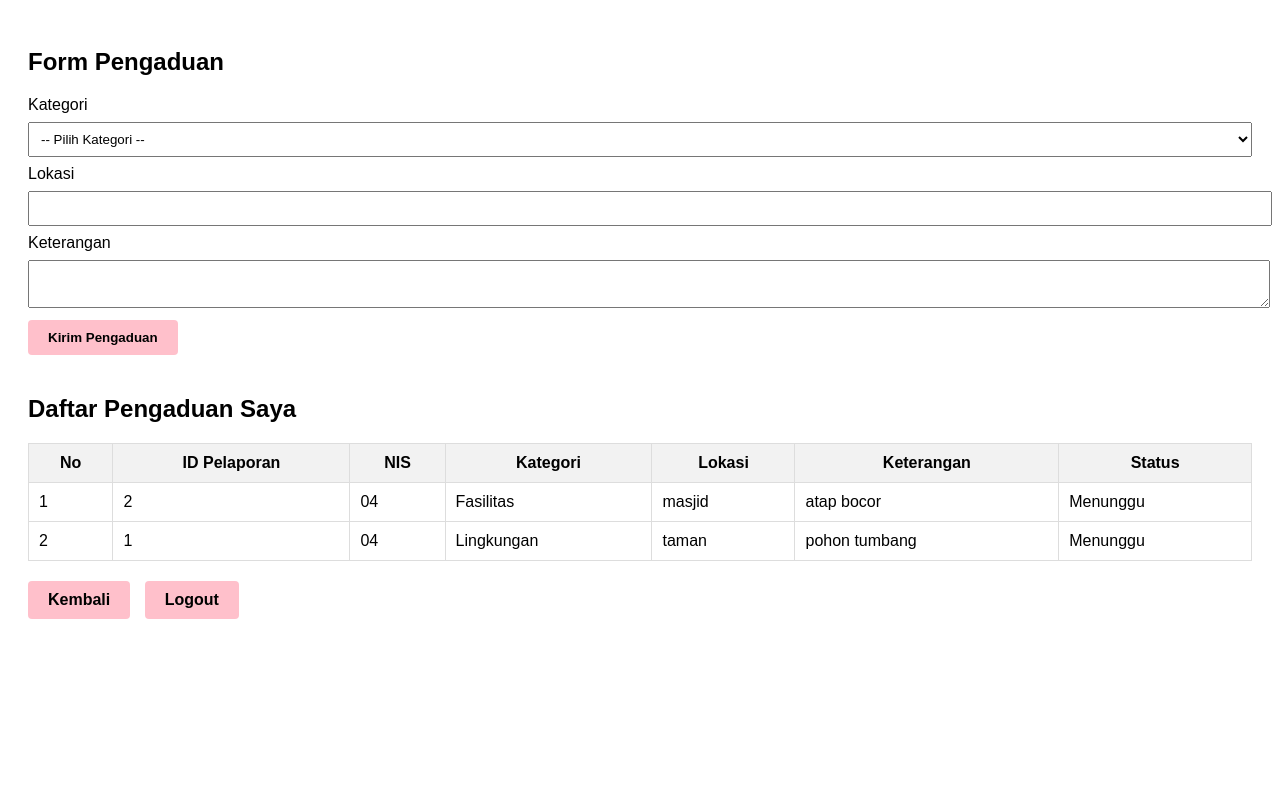
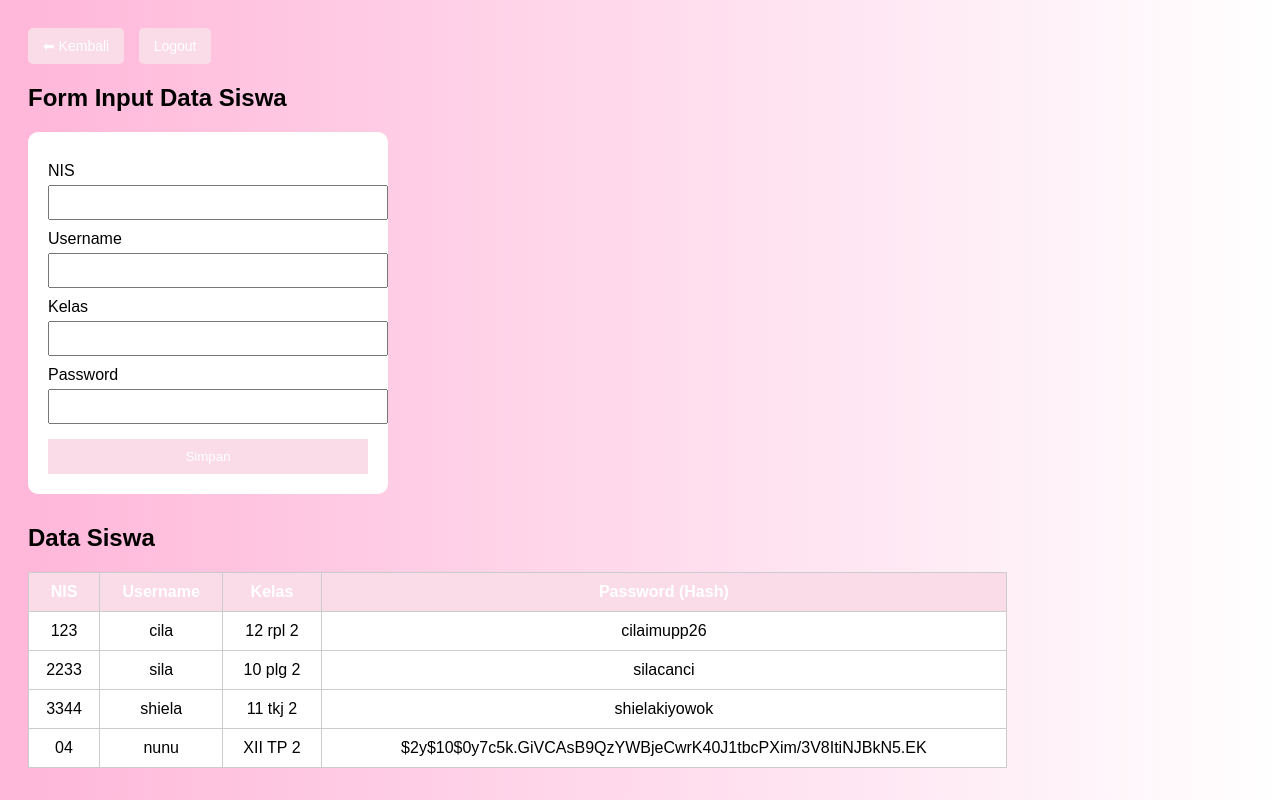
Before and after one commit to shiela-22/sekolah_2026_12RPL2_SHIELA_RUSMANIAWATI, a PHP site: page /datasiswa.php in a window 1280 px wide. Run offline with PHP 8.4, Linux system fonts and the light colour scheme; data comes from the database, SQL or seed files in the repository.

Commit message:
Add files via upload

```diff
--- a/Shiela XII RPL 2/datasiswa.php
+++ b/Shiela XII RPL 2/datasiswa.php
@@ -1,154 +1,164 @@
 <?php
 session_start();
 
-/* ================== KONEKSI DATABASE ================== */
-$koneksi = mysqli_connect("localhost","root","","ujikom_12rpl2_shiela_rusmaniawat");
+// ================= KONEKSI DATABASE =================
+$host = "localhost";
+$user = "root";
+$pass = "";
+$db   = "ujikom_12rpl2_shiela_rusmaniawat";
 
-if(!$koneksi){
+$koneksi = mysqli_connect($host, $user, $pass, $db);
+if (!$koneksi) {
     die("Koneksi gagal: " . mysqli_connect_error());
 }
 
-/* ================== CEK LOGIN ================== */
-if(!isset($_SESSION['nis'])){
-    $_SESSION['nis'] = '04'; // contoh sementara
+// ================= PROSES SIMPAN =================
+if (isset($_POST['simpan'])) {
+
+    // AMBIL DATA DARI FORM
+    $nis      = trim($_POST['nis']);
+    $username = trim($_POST['username']);
+    $kelas    = trim($_POST['kelas']);
+    $password = trim($_POST['password']);
+
+    // VALIDASI TIDAK BOLEH KOSONG
+    if ($nis == "" || $username == "" || $kelas == "" || $password == "") {
+        echo "<script>alert('Semua data wajib diisi!');</script>";
+    } else {
+
+        // HASH PASSWORD (WAJIB)
+        $password_hash = password_hash($password, PASSWORD_DEFAULT);
+
+        // SIMPAN KE DATABASE
+        $query = "INSERT INTO user (nis, username, kelas, password)
+                  VALUES ('$nis', '$username', '$kelas', '$password_hash')";
+
+        if (mysqli_query($koneksi, $query)) {
+            echo "<script>alert('Data berhasil disimpan');</script>";
+        } else {
+            echo "<script>alert('Gagal menyimpan data');</script>";
+        }
+    }
 }
 
-$nis = $_SESSION['nis'];
-
-
-/* ================== SIMPAN PENGADUAN ================== */
-if(isset($_POST['submit'])){
-
-    $id_kategori = $_POST['id_kategori'] ?? '';
-    $lokasi      = $_POST['lokasi'] ?? '';
-    $keterangan  = $_POST['keterangan'] ?? '';
-
-    mysqli_query($koneksi,"
-        INSERT INTO input_aspirasi
-        (nis,id_kategori,lokasi,ket,status,feedback)
-        VALUES
-        ('$nis','$id_kategori','$lokasi','$keterangan','Menunggu',NULL)
-    ");
-
-    header("Location: datasiswa.php");
-    exit;
-}
-
-
-/* ================== AMBIL DATA PENGADUAN ================== */
-$query = mysqli_query($koneksi,"
-    SELECT
-        input_aspirasi.*,
-        kategori.ket_kategori
-    FROM input_aspirasi
-    LEFT JOIN kategori
-        ON input_aspirasi.id_kategori = kategori.id_kategori
-    WHERE input_aspirasi.nis = '$nis'
-    ORDER BY input_aspirasi.id_pelaporan DESC
-");
+// ================= AMBIL DATA =================
+$data = mysqli_query($koneksi, "SELECT nis, username, kelas, password FROM user");
 ?>
 
 <!DOCTYPE html>
-<html>
+<html lang="id">
 <head>
-    <title>Pengaduan Siswa</title>
+    <meta charset="UTF-8">
+    <title>Data Siswa</title>
     <style>
-        body { font-family: Arial; padding: 20px; }
-        form { margin-bottom: 40px; }
-        input, select, textarea { width: 100%; padding: 8px; margin: 8px 0; }
-        table { border-collapse: collapse; width: 100%; }
-        table, th, td { border: 1px solid #ddd; }
-        th, td { padding: 10px; }
-        th { background-color: #f2f2f2; }
-        button, a.btn {
+        body {
+            font-family: Arial;
+            background: linear-gradient(to right,#ffb6d9,#ffffff);
+            padding: 20px;
+        }
+        .btn-area {
+            margin-bottom: 20px;
+        }
+        .btn {
             display: inline-block;
-            padding: 10px 20px;
-            background: pink;
-            border: none;
-            color: black;
-            cursor: pointer;
+            padding: 10px 15px;
             text-decoration: none;
-            border-radius: 4px;
-            font-weight: bold;
+            color: white;
+            border-radius: 5px;
             margin-right: 10px;
+            font-size: 14px;
         }
-        button:hover, a.btn:hover {
-            background: #ff69b4;
-            color: white;
+        .btn-back {
+            background:#FADCE9;
         }
         .btn-logout {
-            background: #e74c3c;
+            background:#FADCE9;
+        }
+        form {
+            width: 320px;
+            background: white;
+            padding: 20px;
+            border-radius: 10px;
+            margin-bottom: 30px;
+        }
+        label {
+            display: block;
+            margin-top: 10px;
+        }
+        input {
+            width: 100%;
+            padding: 8px;
+            margin-top: 5px;
+        }
+        button {
+            margin-top: 15px;
+            padding: 10px;
+            background:#FADCE9;
             color: white;
+            border: none;
+            cursor: pointer;
+            width: 100%;
         }
-        .btn-logout:hover {
-            background: #c0392b;
+        table {
+            background: white;
+            border-collapse: collapse;
+            width: 80%;
+        }
+        th, td {
+            padding: 10px;
+            border: 1px solid #ccc;
+            text-align: center;
+        }
+        th {
+            background:#FADCE9;
+            color: white;
         }
     </style>
 </head>
 <body>
 
-<h2>Form Pengaduan</h2>
+<!-- TOMBOL -->
+<div class="btn-area">
+    <a href="index.php" class="btn btn-back">⬅ Kembali</a>
+    <a href="logout-pengaduan.php" class="btn btn-logout">Logout</a>
+</div>
+
+<h2>Form Input Data Siswa</h2>
 
 <form method="post">
+    <label>NIS</label>
+    <input type="text" name="nis" required>
 
-    <label>Kategori</label>
-    <select name="id_kategori" required>
-        <option value="">-- Pilih Kategori --</option>
-        <?php
-        $kategori = mysqli_query($koneksi,"SELECT * FROM kategori");
-        while($k = mysqli_fetch_assoc($kategori)){
-            echo "<option value='".htmlspecialchars($k['id_kategori'])."'>"
-                 .htmlspecialchars($k['ket_kategori'])."</option>";
-        }
-        ?>
-    </select>
+    <label>Username</label>
+    <input type="text" name="username" required>
 
-    <label>Lokasi</label>
-    <input type="text" name="lokasi" required>
+    <label>Kelas</label>
+    <input type="text" name="kelas" required>
 
-    <label>Keterangan</label>
-    <textarea name="keterangan" required></textarea>
+    <label>Password</label>
+    <input type="password" name="password" required>
 
-    <button type="submit" name="submit">Kirim Pengaduan</button>
+    <button type="submit" name="simpan">Simpan</button>
 </form>
 
-
-<h2>Daftar Pengaduan Saya</h2>
+<h2>Data Siswa</h2>
 
 <table>
     <tr>
-    <th>No</th>
-    <th>ID Pelaporan</th>
         <th>NIS</th>
-    <th>Kategori</th>
-    <th>Lokasi</th>
-    <th>Keterangan</th>
-    <th>Status</th>
+        <th>Username</th>
+        <th>Kelas</th>
+        <th>Password (Hash)</th>
     </tr>
-
-<?php
-$no = 1;
-while($row = mysqli_fetch_assoc($query)){
-    $row = array_map(function($v){ return $v ?? ''; }, $row);
-
-    echo "<tr>";
-    echo "<td>".$no++."</td>";
-    echo "<td>".htmlspecialchars($row['id_pelaporan'])."</td>";
-    echo "<td>".htmlspecialchars($row['nis'])."</td>";
-    echo "<td>".htmlspecialchars($row['ket_kategori'])."</td>";
-    echo "<td>".htmlspecialchars($row['lokasi'])."</td>";
-    echo "<td>".htmlspecialchars($row['ket'])."</td>";
-    echo "<td>".htmlspecialchars($row['status'])."</td>";
-    echo "</tr>";
-}
-?>
-
+    <?php while ($row = mysqli_fetch_assoc($data)) { ?>
+    <tr>
+        <td><?= htmlspecialchars($row['nis']); ?></td>
+        <td><?= htmlspecialchars($row['username']); ?></td>
+        <td><?= htmlspecialchars($row['kelas']); ?></td>
+        <td><?= $row['password']; ?></td>
+    </tr>
+    <?php } ?>
 </table>
-
-<div style="margin-top:20px;">
-    <a href="index.php" class="btn">Kembali</a>
-    <a href="logout-pengaduan.php" class="btn btn-logout">Logout</a>
-</div>
 
 </body>
 </html>
--- a/Shiela XII RPL 2/index.php
+++ b/Shiela XII RPL 2/index.php
@@ -129,9 +129,9 @@ a.button-link:hover{
 
     <?php if($_SESSION['role'] == "admin"){ ?>
         <p><b>Menu Admin:</b></p>
-        <a href="data-pengaduan.php" class="button-link">Data Pengaduan</a>
-        <a href="tampildata.php" class="button-link">Tampil Data</a>
+        <a href="tampildata.php" class="button-link">TampilData Pengaduan</a>
         <a href="datasiswa.php" class="button-link">Data Siswa</a>
+        <a href="editpassword-pengaduan.php" class="button-link">Edit Password</a>
         <a href="cari-pengaduan.php" class="button-link">Cari Pengaduan</a>
     <?php } ?>
 
```
Also changed, not shown: Shiela XII RPL 2/edit-pengaduan.php (+77 -27 lines). Lines whose indentation alone changed are shown as unchanged.
